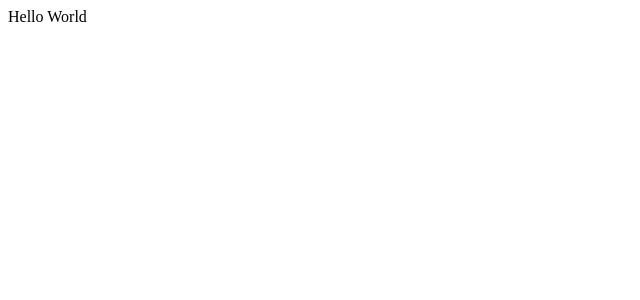
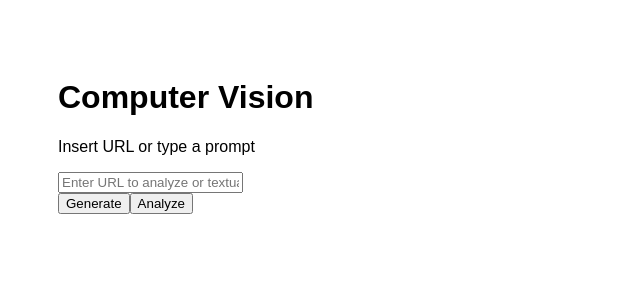
Before and after one commit to Djoufson/ai-image-frontend, a React (Create React App) app: page / in a window 1280 px wide. Shown: the top 300 px of the page, without its empty margins (0-640 px from the left). Built offline with nearby package versions, Linux system fonts and the light colour scheme; the HTML template or start-up script is replaced by a standard one.

Commit message:
code: UI skeleton added

```diff
--- a/src/App.js
+++ b/src/App.js
@@ -1,8 +1,29 @@
-import React from 'react';
+import React, { useState } from 'react';
 
-function App() {
-  const value = 'World';
-  return <div>Hello {value}</div>;
+const Generate = (prompt) => {
+  console.log("Generating from prompt: " + prompt);
+}
+
+const Analyze = (image_url) => {
+  console.log("Analyzing image: " + image_url + " ...");
+}
+
+const App = () => {
+  const [inputValue, setInputValue] = useState("");
+  return (
+    <div className='page'>
+      <h1>Computer Vision</h1>
+      <p>Insert URL or type a prompt</p>
+      <input
+        placeholder= "Enter URL to analyze or textual prompt to generate an image"
+        onChange={ e => setInputValue(e.target.value)}
+        type="text" />
+      <div className='buttons'>
+        <button onClick={ _ => Generate(inputValue) }>Generate</button>
+        <button onClick={ _ => Analyze(inputValue) }>Analyze</button>
+      </div>
+    </div>
+  )
 }
 
 export default App;
--- a/src/index.css
+++ b/src/index.css
@@ -0,0 +1,11 @@
+* {
+    font-family: sans-serif;
+}
+
+.page{
+    padding: 50px;
+}
+
+.buttons{
+    display: flex;
+}
```
